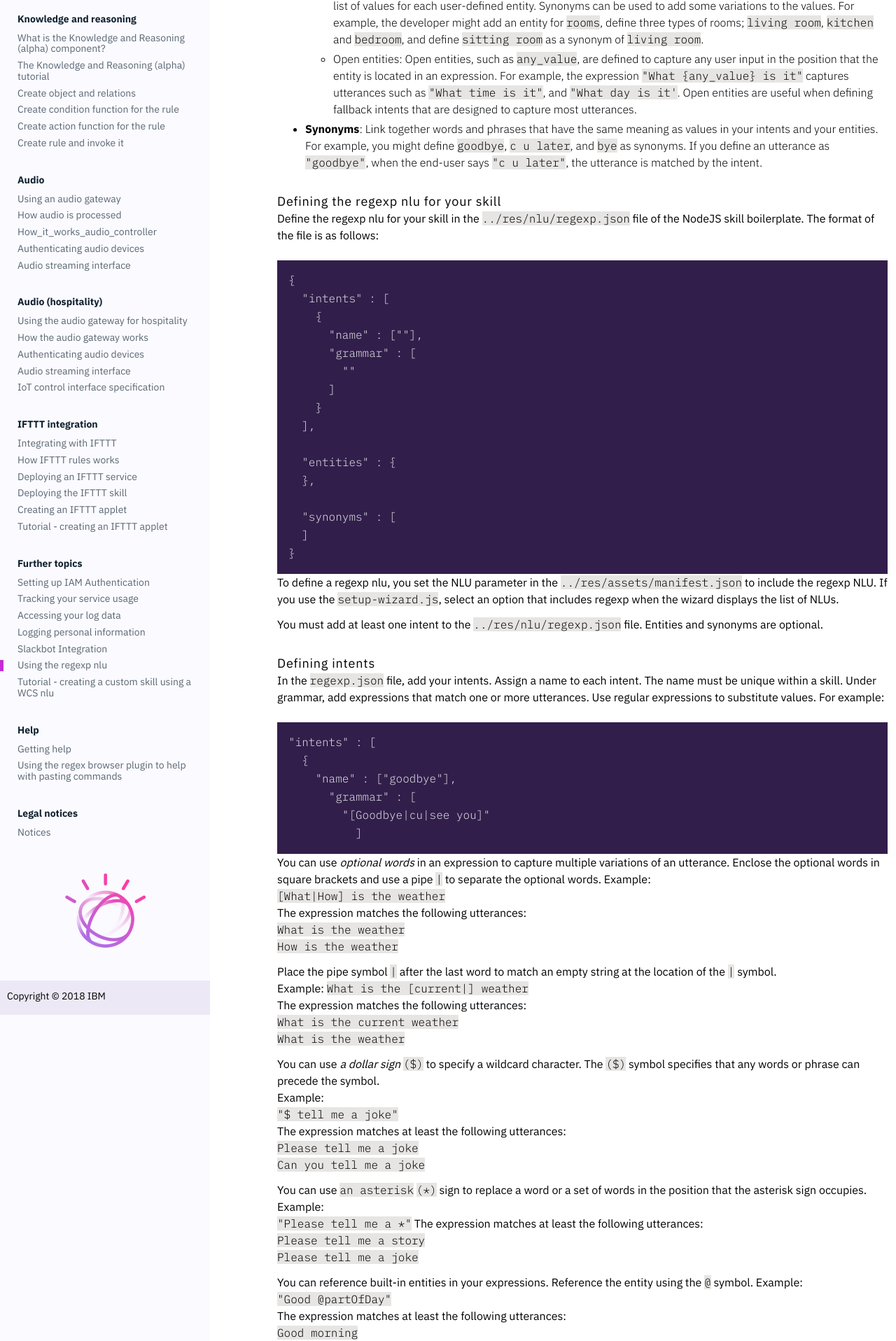
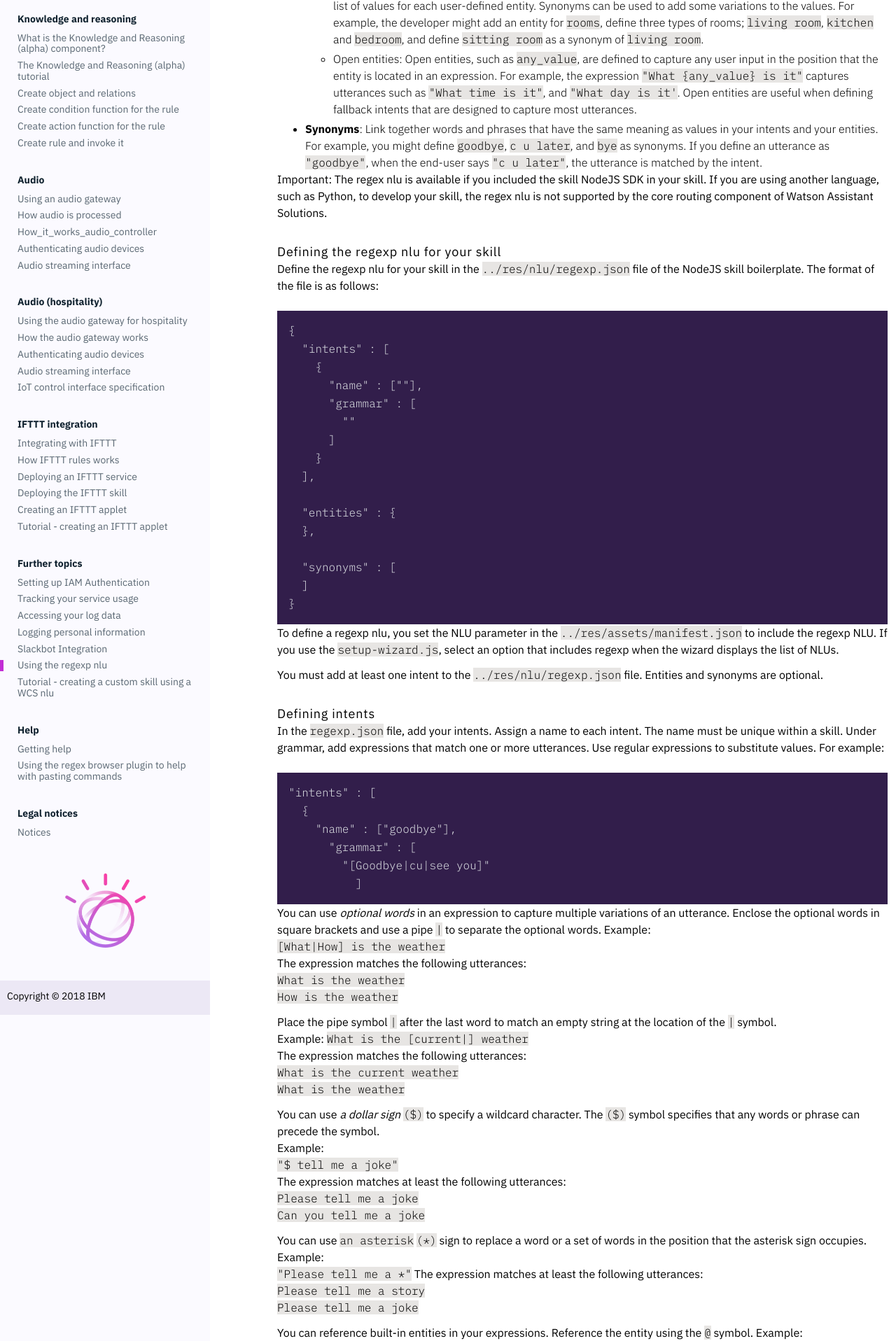
Before and after one commit to Watson-Personal-Assistant/developer, a Jekyll site: the page built from _content/further-topics/regexp_nlu.md, in a window 1280 px wide. Shown: the part 728-2644 px from the top of the page at 70% size. Built offline with Jekyll 4.4.1, drawn with Linux system fonts in a browser that asks for light colours; some web fonts are replaced; some of the changed text lies outside the part shown.

Commit message:
regex updates

```diff
--- a/_content/further-topics/regexp_nlu.md
+++ b/_content/further-topics/regexp_nlu.md
@@ -14,6 +14,8 @@
 	- Custom entities: Entities that are declared by the skill developer.  In the regexp nlu, the skill developer defines a list of values for each user-defined entity.  Synonyms can be used to add some variations to the values.  For example, the developer might add an entity for `rooms`, define three types of rooms; `living room`, `kitchen` and `bedroom`, and define `sitting room` as a synonym of `living room`.
 	- Open entities: Open entities, such as `any_value`, are defined to capture any user input in the position that the entity is located in an expression.  For example, the expression `"What {any_value} is it"` captures utterances such as `"What time is it"`, and `"What day is it'`.  Open entities are useful when defining fallback intents that are designed to capture most utterances.
 - **Synonyms**:  Link together words and phrases that have the same meaning as values in your intents and your entities. For example, you might define `goodbye`, `c u later`, and `bye` as synonyms.  If you define an utterance as `"goodbye"`, when the end-user says `"c u later"`, the utterance is matched by the intent.
+
+Important: The regex nlu is available if you included the skill NodeJS SDK in your skill.  If you are using another language, such as Python, to develop your skill, the regex nlu is not supported by the core routing component of Watson Assistant Solutions.
 
 #### Defining the regexp nlu for your skill
 Define the regexp nlu for your skill in the  `../res/nlu/regexp.json` file of the NodeJS skill boilerplate.  The format of the file is as follows:
```
